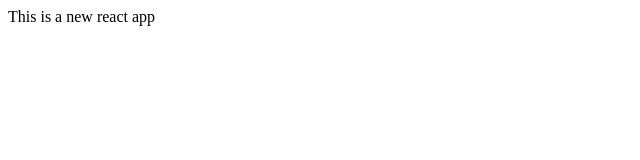
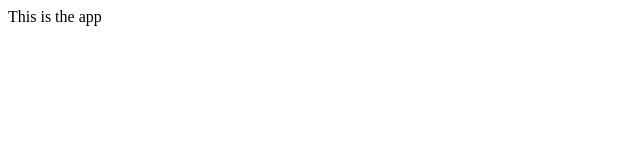
Before and after one commit to AllenLiu7/new-social-media-client, a React app: page / in a window 1280 px wide. Shown: the top 160 px of the page, without its empty margins (0-640 px from the left). Built offline with nearby package versions, Linux system fonts and the light colour scheme.

Commit message:
set up folder structure

```diff
--- /dev/null
+++ b/src/app.tsx
@@ -0,0 +1,3 @@
+export default function app() {
+  return <div>This is the app</div>;
+}
--- a/src/index.tsx
+++ b/src/index.tsx
@@ -1,7 +1,4 @@
-import React from 'react';
 import ReactDOM from 'react-dom';
+import App from './app';
 
-ReactDOM.render(
-  <div> This is a new react app</div>,
-  document.getElementById('root')
-);
+ReactDOM.render(<App />, document.getElementById('root'));
--- a/webpack.config.js
+++ b/webpack.config.js
@@ -39,7 +39,7 @@ module.exports = {
   },
   plugins: [
     new HtmlWebpackPlugin({
-      template: path.resolve(__dirname, './src/index.html'),
+      template: path.resolve(__dirname, './src/public/index.html'),
     }),
     new CleanWebpackPlugin(),
   ],
```
Also changed, not shown: src/components/sidebar/index.ts (added), src/components/topbar/index.ts (added), src/components/topbar/styles.ts (added), src/public/index.html (renamed from src/index.html).
